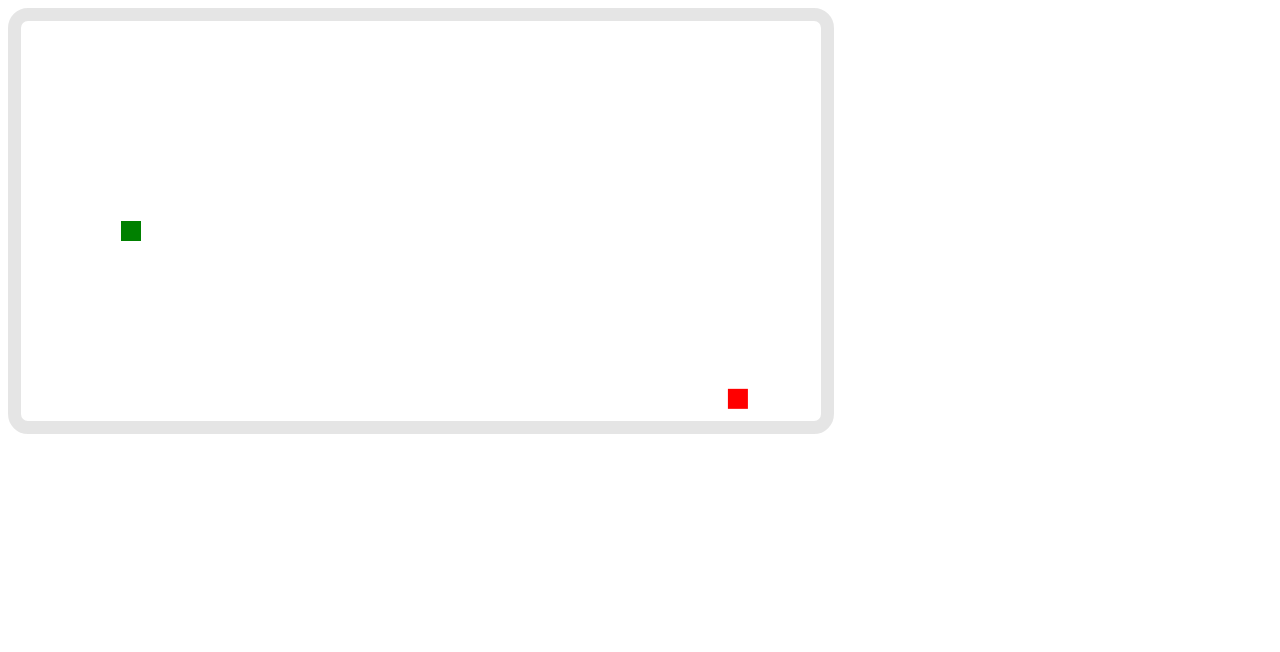
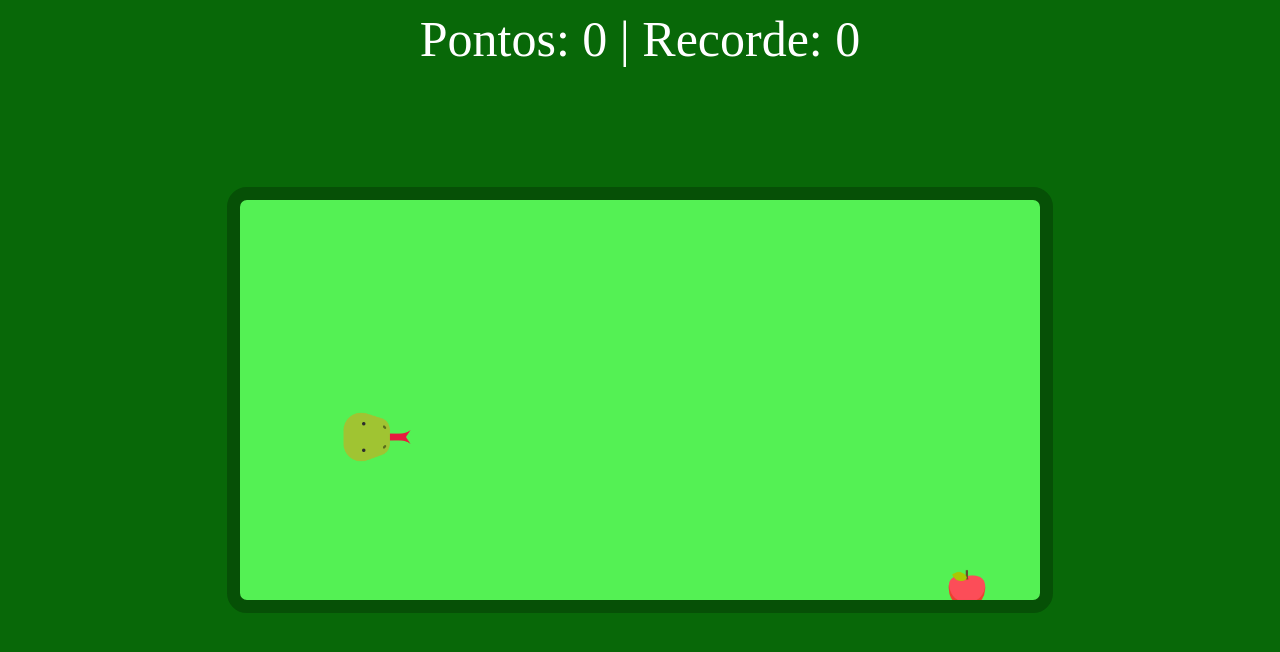
Before and after one commit to Vystochi/Avalia-o1-Hamon, a plain HTML site: page index.html in a window 1280 px wide. Drawn offline with Linux system fonts and the light colour scheme.

Commit message:
adição de fotos, e direção para elas

```diff
--- a/index.html
+++ b/index.html
@@ -6,19 +6,36 @@
     <title>Jogo da Cobrinha</title>
 </head>
 <style>
-    body{
+     body {
         display: flex;
-        align-self: center;
+        justify-content: center;
         align-items: center;
+        height: 100vh;
+        margin: 0;
+        background-color: #086808;
     }
     canvas {
-    background-position: center;
-    border-radius: 20px;
-    border: 13px solid rgba(0, 0, 0, 0.103);
+        background-color: #54f154;
+        border-radius: 20px;
+        border: 13px solid #065006;
+    }
+    #pontuacao {
+        position: absolute;
+        top: 10px;
+        width: 100%;
+        display: flex;
+        justify-content: center;
+        font-size: 50px;
+        font-style: sans-serif;
+        color: white;
     }
 </style>
 <body>
+    <div id="pontuacao">
+        Pontos: 0 | Recorde: 0
+    </div>
     <canvas id="jogoCanvas" width="800" height="400"></canvas>
     <script src="script.js"></script>
+
 </body>
 </html>
--- a/script.js
+++ b/script.js
@@ -1,6 +1,11 @@
 const canvas = document.getElementById('jogoCanvas')
 const ctx = canvas.getContext('2d')
 
+let pontos = 0;
+let recorde = localStorage.getItem('recorde') || 0;
+function atualizarPontuacao() {
+    document.getElementById('pontuacao').innerText = `Pontos: ${pontos} | Recorde: ${recorde}`;
+}
 
 const teclasPressionadas = {
    KeyW: false,
@@ -19,6 +24,8 @@ document.addEventListener('keydown', (e) => {
    }
 });
 
+const imgCobra = new Image();
+imgCobra.src = 'imagens/cobra.png';
 
 class Entidade {
    constructor(x, y, largura, altura) {
@@ -27,30 +34,41 @@ class Entidade {
        this.largura = largura
        this.altura = altura
    }
-   desenhar (){
-       ctx.fillStyle = 'black'
-       ctx.fillRect(this.x, this.y, this.largura, this.altura)
-   }
 }
 
 
 class Cobra extends Entidade {
     constructor(x, y, largura, altura) {
-       super(x, y, largura, altura)
+        super(x, y, largura, altura);
     }
    desenhar() {
-         ctx.fillStyle = 'green' //cor da cobra
-         ctx.fillRect(this.x, this.y, this.largura, this.altura)
+        ctx.save();
+        ctx.translate(this.x + this.largura / 2, this.y + this.altura / 2);
+            if (this.direcao === 'W') {
+        ctx.rotate(-Math.PI / 2); //gira pra cima
+    } else if (this.direcao === 'S') {
+        ctx.rotate(Math.PI / 2); //gira pra baixo
+    } else if (this.direcao === 'A') {
+        ctx.rotate(Math.PI); //gira pra esquerda
+    } else if (this.direcao === 'D') {
+        ctx.rotate(0); //gira pra direita
+    }
+    ctx.drawImage(imgCobra, -this.largura / 2, -this.altura / 2, this.largura, this.altura); // Desenha a imagem
+    ctx.restore();
 }
 atualizar() {
     if (teclasPressionadas.KeyW) {
-           this.y -= 3 //velocidade da cobra para cima
+        this.y -= 3; // velocidade da cobra para cima
+        this.direcao = 'W'; //muda a direção para cima
     } else if (teclasPressionadas.KeyS) {
-           this.y += 3 //velocidade da cobra para baixo
+        this.y += 3; // velocidade da cobra para baixo
+        this.direcao = 'S'; //muda a direção para baixo
     } else if (teclasPressionadas.KeyA) {
-           this.x -= 3 //velocidade da cobra para esquerda
+        this.x -= 3; // velocidade da cobra para a esquerda
+        this.direcao = 'A'; //muda a direção para esquerda
     } else if (teclasPressionadas.KeyD) {
-           this.x += 3 //velocidade da cobra para direita
+        this.x += 3; // velocidade da cobra para a direita
+        this.direcao = 'D'; //muda a direção para direita
     }
 }
    verificarColisao(comida){
@@ -65,36 +83,47 @@ class Cobra extends Entidade {
    }
    verificarColisaoComParede(){ //verifica se a cobra bateu na parede
     if (this.x < 0 || this.x + this.largura > canvas.width || this.y < 0 || this.y + this.altura > canvas.height) {
-        alert("Game Over!");
+        location.reload(); //recarrega a pagina ao morrer
     }
 }
-   #houveColisao(comida){
-       comida.x = Math.random()*canvas.width-10
-       comida.y = Math.random()*canvas.height-10
+#houveColisao(comida) {
+    comida.x = Math.random() * (canvas.width - 10);
+    comida.y = Math.random() * (canvas.height - 10); //gera a fruta aleatoriamente
+    pontos++;
+    if (pontos > recorde) {
+        recorde = pontos;
+        localStorage.setItem('recorde', recorde); //ferifica se o recorde foi passado e atualiza para o novo recorde
+    }
+    atualizarPontuacao();
 }
 }
+
+const imgFruta = new Image();
+imgFruta.src = 'imagens/fruta.webp';
+
 class Comida extends Entidade {
    constructor() {
-       super(Math.random()*canvas.width-10, Math.random()*canvas.height-10, 20, 20)
+       super(Math.random()*canvas.width-10, Math.random()*canvas.height-10, 40, 40) //tamanho da fruta
    }
    desenhar() {
-       ctx.fillStyle = 'red' //cor da fruta
-       ctx.fillRect(this.x, this.y, this.largura, this.altura)
+       ctx.drawImage(imgFruta, this.x, this.y, this.largura, this.altura) //foto da fruta
    }
 }
 
 
-const cobra = new Cobra(100, 200, 20, 20)
+const cobra = new Cobra(100, 200, 74, 74) //tamanho da cobra
 const comida = new Comida()
 
 
 function loop() {
-   ctx.clearRect(0, 0, canvas.width, canvas.height)
-   cobra.desenhar()
-   cobra.atualizar()
-    cobra.verificarColisaoComParede()
-   comida.desenhar()
-   cobra.verificarColisao(comida)
-   requestAnimationFrame(loop)
+    ctx.clearRect(0, 0, canvas.width, canvas.height);
+    cobra.desenhar(); //desenha a cobra
+    cobra.atualizar(); //atualiza a posicao da cobra
+    cobra.verificarColisaoComParede(); //verifica se a cobra bateu na parede
+    comida.desenhar(); //desenha a fruta
+    cobra.verificarColisao(comida); //verifica se a cobra comeu a comida
+    requestAnimationFrame(loop); //da loop no jogo
 }
-loop()
+
+atualizarPontuacao(); //atualiza a pontuação
+loop();
```
Also changed, not shown: imagens/cobra.png (added), imagens/fruta.webp (added), imagens/fundo.jpg (added). Lines whose indentation alone changed are shown as unchanged.
